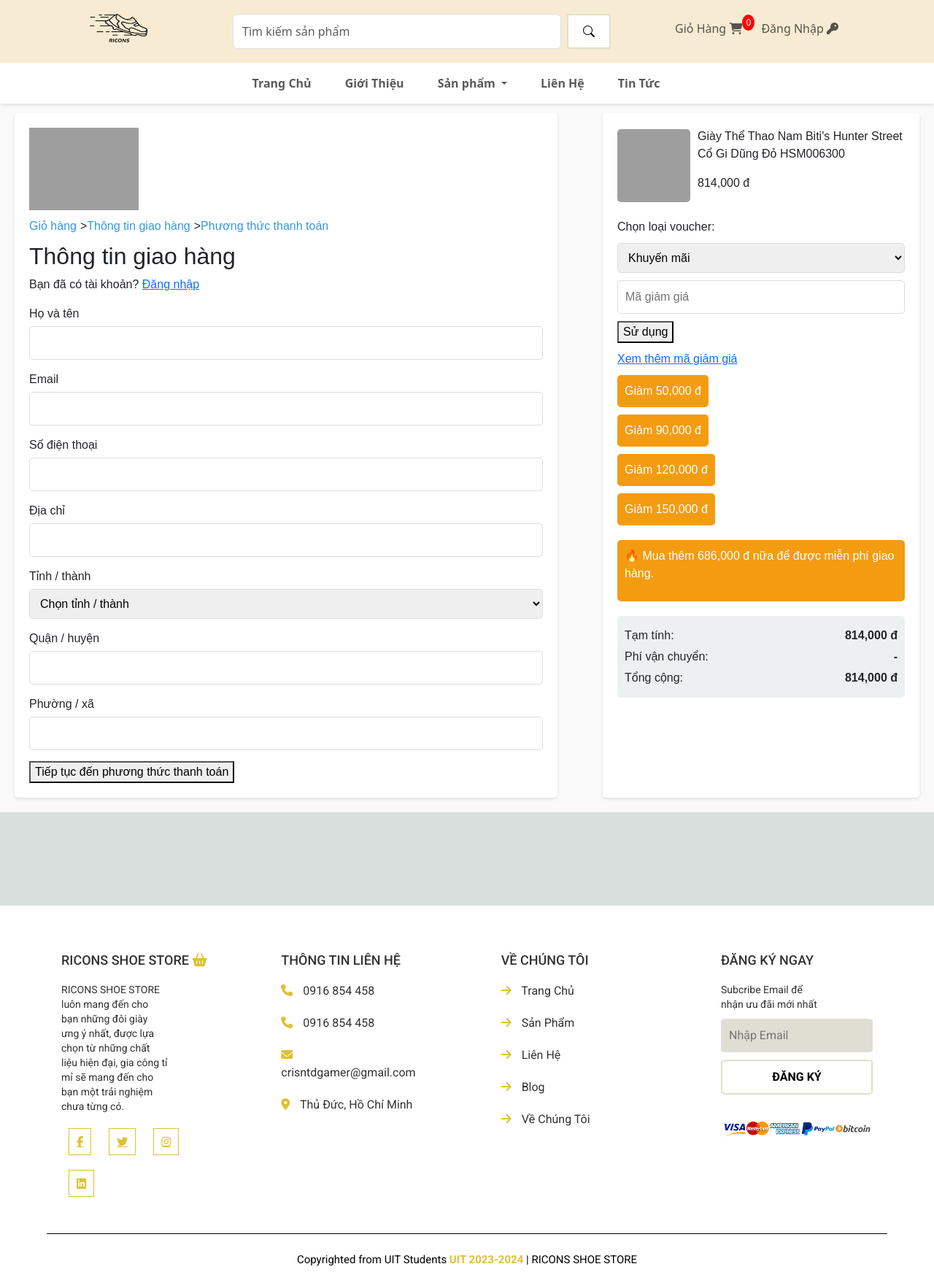
After one commit to loipro123zz/Django_Web, a Django app: page /checkout in a window 1280 px wide. The commit adds this page. Shown: the whole page at 73% size. Run offline with Django 5.2, Linux system fonts and the light colour scheme; some web fonts are replaced; grey boxes are pictures that could not be loaded.

Commit message:
modified:   mysite/app/__pycache__/urls.cpython-311.pyc 	modified:   mysite/app/__pycache__/views.cpython-311.pyc 	modified:   mysite/app/static/app/style.css 	modified:   mysite/app/templates/app/base.html 	modified:   mysite/app/templates/app/cart.html 	new file:   mysite/app/templates/app/checkout.html 	modified:   mysite/app/urls.py 	modified:   mysite/app/views.py 	modified:   mysite/db.sqlite3

```diff
--- a/mysite/app/static/app/style.css
+++ b/mysite/app/static/app/style.css
@@ -597,3 +597,156 @@ img {
 .register-link p a:hover {
     text-decoration: underline;
 }
+
+/* ------------------ Checkout ------------- */
+.checkout-body {
+    font-family: Arial, sans-serif;
+    background-color: #f9f9f9;
+    margin-top: 135px;
+    padding: 20px;
+    display: flex;
+    flex-direction: row;
+    justify-content: space-between;
+}
+
+.checkout-section {
+    width: 60%;
+    background-color: #fff;
+    padding: 20px;
+    border-radius: 5px;
+    box-shadow: 0 2px 4px rgba(0, 0, 0, 0.1);
+}
+
+.order-summary {
+    width: 35%;
+    background-color: #fff;
+    padding: 20px;
+    border-radius: 5px;
+    box-shadow: 0 2px 4px rgba(0, 0, 0, 0.1);
+}
+
+.logo img {
+    width: 150px;
+}
+
+.breadcrumb {
+    margin: 10px 0;
+}
+
+.breadcrumb a {
+    color: #3498db;
+    text-decoration: none;
+    margin-right: 5px;
+}
+
+.breadcrumb a:hover {
+    text-decoration: underline;
+}
+
+/* h2 {
+    margin: 20px 0;
+}
+
+p {
+    margin: 10px 0;
+}
+
+form {
+    display: flex;
+    flex-direction: column;
+} */
+
+.form-group {
+    margin-bottom: 15px;
+}
+
+label {
+    display: block;
+    margin-bottom: 5px;
+}
+
+input,
+select {
+    width: 100%;
+    padding: 10px;
+    border: 1px solid #ddd;
+    border-radius: 5px;
+}
+
+/* button {
+    background-color: #e74c3c;
+    color: #fff;
+    border: none;
+    padding: 15px;
+    border-radius: 5px;
+    cursor: pointer;
+}
+
+button:hover {
+    background-color: #c0392b;
+} */
+
+.order-summary img {
+    width: 100px;
+    height: 100px;
+    object-fit: cover;
+    border-radius: 5px;
+    margin-right: 10px;
+}
+
+.product-summary {
+    display: flex;
+    align-items: center;
+    margin-bottom: 20px;
+}
+
+.voucher-section {
+    margin-bottom: 20px;
+}
+
+.voucher-section label,
+.voucher-section select,
+.voucher-section input,
+.voucher-section button,
+.voucher-section a {
+    display: block;
+    margin-bottom: 10px;
+}
+
+.voucher-list button {
+    background-color: #f39c12;
+    color: #fff;
+    border: none;
+    padding: 10px;
+    border-radius: 5px;
+    cursor: pointer;
+    margin-right: 5px;
+}
+
+.voucher-list button:hover {
+    background-color: #e67e22;
+}
+
+.shipping-info {
+    background-color: #f39c12;
+    color: #fff;
+    padding: 10px;
+    border-radius: 5px;
+    margin-bottom: 20px;
+}
+
+.price-summary {
+    background-color: #ecf0f1;
+    padding: 10px;
+    border-radius: 5px;
+}
+
+.price-summary p {
+    display: flex;
+    justify-content: space-between;
+    margin: 5px 0;
+}
+
+.price-summary span {
+    font-weight: bold;
+}
--- a/mysite/app/templates/app/base.html
+++ b/mysite/app/templates/app/base.html
@@ -171,6 +171,9 @@
     <!-- Category -->
     {% block category %} {% endblock category %}
 
+    <!-- Checkout -->
+    {% block checkout %} {% endblock checkout %}
+
     <!-- End Body -->
 
 
--- a/mysite/app/templates/app/cart.html
+++ b/mysite/app/templates/app/cart.html
@@ -71,6 +71,9 @@
     </table>
 </div>
 
+<div>
+    <button><a href="{% url 'checkout' %}">Chuyển sang trang</a></button>
+</div>
 <!-- Begin Ajax để thực hiện cập nhật các mục giỏ hàng -->
 <script src="https://ajax.googleapis.com/ajax/libs/jquery/3.5.1/jquery.min.js"></script>
 <script>
--- /dev/null
+++ b/mysite/app/templates/app/checkout.html
@@ -0,0 +1,95 @@
+{% extends 'app/base.html' %}
+
+{% block checkout %}
+
+<div class="checkout-body">
+    <div class="checkout-section">
+        <div class="logo">
+            <img src="bitis-logo.png" alt="Biti's Logo">
+        </div>
+        <div class="breadcrumb">
+            <a href="#">Giỏ hàng</a> &gt; <a href="#">Thông tin giao hàng</a> &gt; <a href="#">Phương thức thanh
+                toán</a>
+        </div>
+        <h2>Thông tin giao hàng</h2>
+        <p>Bạn đã có tài khoản? <a href="#">Đăng nhập</a></p>
+        <form class="shipping=form">
+            <div class="form-group">
+                <label for="name">Họ và tên</label>
+                <input type="text" id="name" name="name" required>
+            </div>
+            <div class="form-group">
+                <label for="email">Email</label>
+                <input type="email" id="email" name="email" required>
+            </div>
+            <div class="form-group">
+                <label for="phone">Số điện thoại</label>
+                <input type="tel" id="phone" name="phone" required>
+            </div>
+            <div class="form-group">
+                <label for="address">Địa chỉ</label>
+                <input type="text" id="address" name="address" required>
+            </div>
+            <div class="form-group">
+                <label for="city">Tỉnh / thành</label>
+                <select id="city" name="city" required>
+                    <option value="">Chọn tỉnh / thành</option>
+                    <option value="Hanoi">Hà Nội</option>
+                    <option value="HoChiMinhCity">TP. Hồ Chí Minh</option>
+                    <option value="DaNang">Đà Nẵng</option>
+                    <option value="HaiPhong">Hải Phòng</option>
+                    <option value="CanTho">Cần Thơ</option>
+                    <option value="Hue">Huế</option>
+                    <option value="NhaTrang">Nha Trang</option>
+                    <option value="VungTau">Vũng Tàu</option>
+                    <option value="QuyNhon">Quy Nhơn</option>
+                    <option value="HaLong">Hạ Long</option>
+                </select>
+            </div>
+            <div class="form-group">
+                <label for="district">Quận / huyện</label>
+                <input type="text" id="district" name="district" required>
+            </div>
+            <div class="form-group">
+                <label for="ward">Phường / xã</label>
+                <input type="text" id="ward" name="ward" required>
+            </div>
+            <button type="submit">Tiếp tục đến phương thức thanh toán</button>
+        </form>
+    </div>
+    <div class="order-summary">
+        <div class="product-summary">
+            <img src="./assests/hsm006300nau__10__f3fb2850cdd545049a232d62dd50950b_large.webp" alt="Product Image">
+            <div>
+                <p>Giày Thể Thao Nam Biti's Hunter Street Cổ Gi Dũng Đỏ HSM006300</p>
+                <p>814,000 đ</p>
+            </div>
+        </div>
+        <div class="voucher-section">
+            <label for="voucher">Chọn loại voucher:</label>
+            <select id="voucher" name="voucher">
+                <option value="promotion">Khuyến mãi</option>
+            </select>
+            <input type="text" id="voucher-code" name="voucher-code" placeholder="Mã giảm giá">
+            <button type="button">Sử dụng</button>
+            <a href="#">Xem thêm mã giảm giá</a>
+            <div class="voucher-list">
+                <button>Giảm 50,000 đ</button>
+                <button>Giảm 90,000 đ</button>
+                <button>Giảm 120,000 đ</button>
+                <button>Giảm 150,000 đ</button>
+            </div>
+        </div>
+        <div class="shipping-info">
+            <p>🔥 Mua thêm <span>686,000 đ</span> nữa để được miễn phí giao hàng.</p>
+        </div>
+        <div class="price-summary">
+            <p>Tạm tính: <span>814,000 đ</span></p>
+            <p>Phí vận chuyển: <span>-</span></p>
+            <p>Tổng cộng: <span>814,000 đ</span></p>
+        </div>
+    </div>
+    <script src="script.js"></script>
+</div>
+
+{% endblock checkout %}
--- a/mysite/app/urls.py
+++ b/mysite/app/urls.py
@@ -11,4 +11,5 @@ urlpatterns = [
     path('them_vao_gio_hang/', views.them_vao_gio_hang, name='them_vao_gio_hang'),
     path('cap_nhat_muc_gio_hang/', views.cap_nhat_muc_gio_hang, name='cap_nhat_muc_gio_hang'),
     path('xoa_muc_gio_hang', views.xoa_muc_gio_hang, name='xoa_muc_gio_hang'),
+    path('checkout', views.checkout, name='checkout'),
 ]
--- a/mysite/app/views.py
+++ b/mysite/app/views.py
@@ -170,3 +170,7 @@ def lay_so_luong_san_pham_trong_gio_hang(user):
                 tong_san_pham += muc.so_luong
             return tong_san_pham
     return 0
+
+# Hiển thị trang checkout
+def checkout(request):
+    return render(request, 'app/checkout.html')
```
Also changed, not shown: mysite/db.sqlite3.
